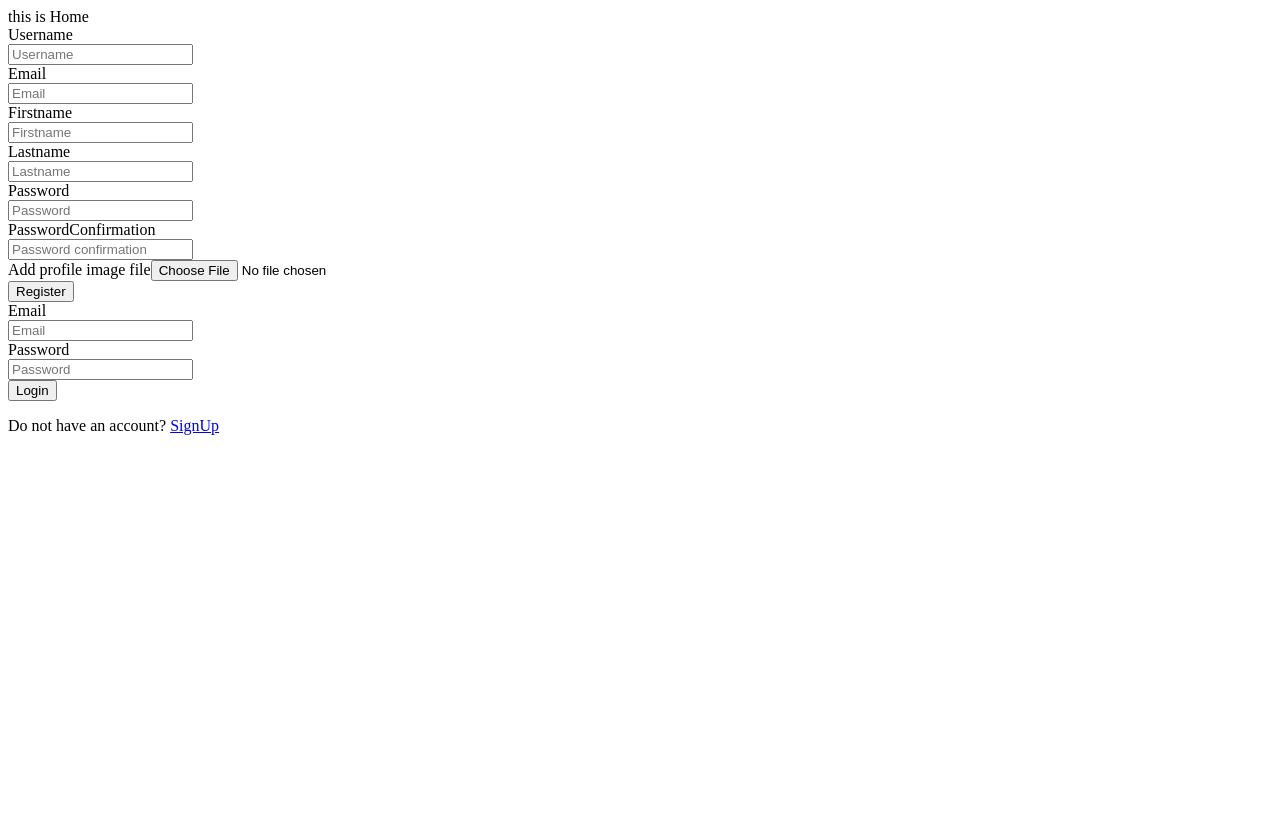
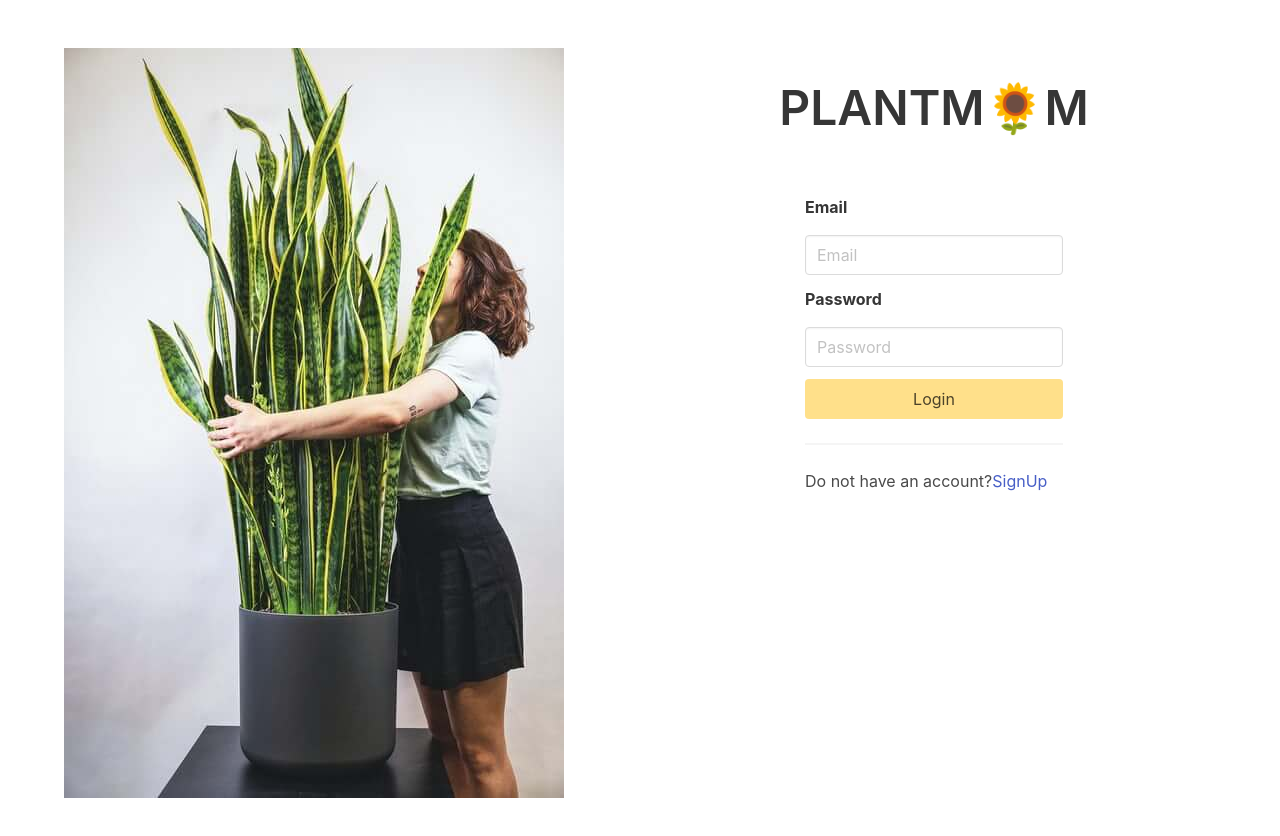
Before and after one commit to JoanKalanzi/Project-4, a React (Create React App) app in the folder plant-django-app/client/: page / in a window 1280 px wide. Shown: the top 836 px of the page. Before the commit the page ends 800 px from the top, so only its background shows below. Built offline with nearby package versions, Linux system fonts and the light colour scheme.

Commit message:
added css to login page

```diff
--- a/plant-django-app/client/src/App.js
+++ b/plant-django-app/client/src/App.js
@@ -1,36 +1,22 @@
 // import React, { useEffect } from 'react'
 import { BrowserRouter, Switch, Route } from 'react-router-dom'
-import Home from './components/Home'
+// import Home from './components/Home'
 import Register from './components/authentication/Register'
 import Login from './components/authentication/Login'
-import PlantPictures from './components/PlantPictures'
+// import PlantPictures from './components/PlantPictures'
 
 
 const App = () => {
 
-  // useEffect(() => {
-
-  //   const getData = async () => {
-  //     //  install at axios yarn add axios
-  //     const res = await fetch('/api/plant_pictures')
-  //     const data = await res.json()
-  //     console.log(data)
-  //   }
-  //   getData()
-  // })
-
   return (
     <BrowserRouter>
       <Switch>
-        <Route path="plant_pictures">
-          <PlantPictures />
+        <Route path = "/register">
+          <Register />
         </Route>
         <Route path="/">
-          <Home />
-          <Register />
           <Login />
         </Route>
-
       </Switch>
     </BrowserRouter>
   )
--- a/plant-django-app/client/src/components/authentication/Login.js
+++ b/plant-django-app/client/src/components/authentication/Login.js
@@ -1,6 +1,9 @@
 import React, { useState } from 'react'
 import { Link, useHistory } from 'react-router-dom'
 import axios from 'axios'
+import plantmom from '../../assets/plantmom.jpeg'
+
+
 
 const Login = () => {
   const history = useHistory()
@@ -24,7 +27,7 @@ const Login = () => {
     try {
       const { data } = await axios.post('api/auth/login/', formdata)
       setTokenToLocalStorage(data.token)
-      history.push('/plant_pictures')
+      history.push('/plant_pictures/')
     } catch (err) {
       console.log(err)
     }
@@ -33,10 +36,17 @@ const Login = () => {
   return (
     <section className="section">
       <div className="container">
-        <div className="columns">
-          <form  onSubmit = {handleSubmit} className="column is-half is-offset-one-quarter">
+        <div className="columns is-vcentered">
+          <div className="column is-half">
+            <img src={plantmom} alt="plantmom"/>
+          </div>
+          <div className="column is-vcentered ">
+            <div className="has-text-centered">
+              <h1 className ="is-size-1 title mb-6">PLANTM🌻M</h1>
+            </div>
+            <form onSubmit={handleSubmit} className="column is-half is-offset-one-quarter">
               <div className="field">
-              <label className="label">Email</label>
+                <label className="label mb-4">Email</label>
                 <div className="control">
                   <input
                     onChange={handleChange}
@@ -48,7 +58,7 @@ const Login = () => {
                 </div>
               </div>
               <div className="field">
-              <label className="label">Password</label>
+                <label className="label mb-4">Password</label>
                 <div className="control">
                   <input
                     type="password"
@@ -61,13 +71,19 @@ const Login = () => {
                 </div>
               </div>
               <div className="field">
-              <button type="submit" className="button is-fullwidth is-warning">Login</button>
+                <button type="submit" className="button is-fullwidth is-warning mb-4">Login</button>
               </div>
+              <hr/>
+              <div className="field mb-4"></div>
+              <div className="field mb-4"><p className="mb-4"> Do not have an account?<Link to="/register">SignUp</Link></p></div>
             </form>
           </div>
-        <div>{ <p> Do not have an account? <Link to ="/register">SignUp</Link></p> }</div>
+        </div>
+
       </div>
     </section>
+
+
 
   )
 
--- a/plant-django-app/client/src/components/authentication/Register.js
+++ b/plant-django-app/client/src/components/authentication/Register.js
@@ -48,6 +48,10 @@ const Register = () => {
 
 
   return (
+
+    <div className="modal">
+      <div className="model-background"></div>
+      <div className="model-content">
         <section className="section">
           <div className="container">
             <div className="columns">
@@ -151,6 +155,8 @@ const Register = () => {
             </div>
           </div>
         </section>
+      </div>
+    </div>
   )
 }
 
--- a/plant-django-app/client/src/index.js
+++ b/plant-django-app/client/src/index.js
@@ -1,5 +1,6 @@
 import React from 'react'
 import ReactDOM from 'react-dom'
+import 'bulma'
 import './styles/main.scss'
 import App from './App'
 
--- a/plant-django-app/client/src/styles/main.scss
+++ b/plant-django-app/client/src/styles/main.scss
@@ -0,0 +1,6 @@
+form {
+  margin-bottom:250px;}
+
+  .field {
+    margin-bottom: 30px;
+  }
```
Also changed, not shown: plant-django-app/client/src/assets/plantmom.jpeg (added), 1 other file (tests, documents, lock files or other folders). Lines whose indentation alone changed are shown as unchanged.
